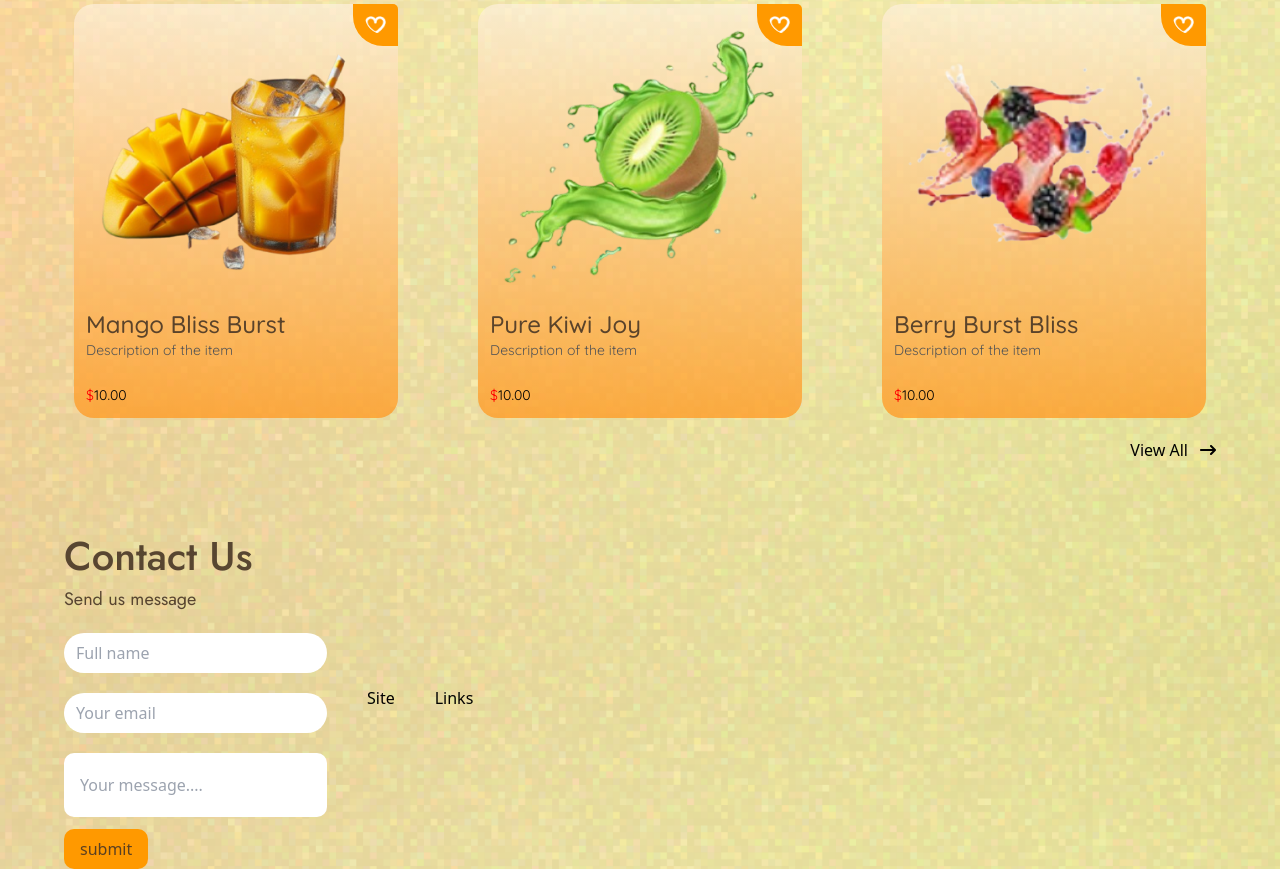
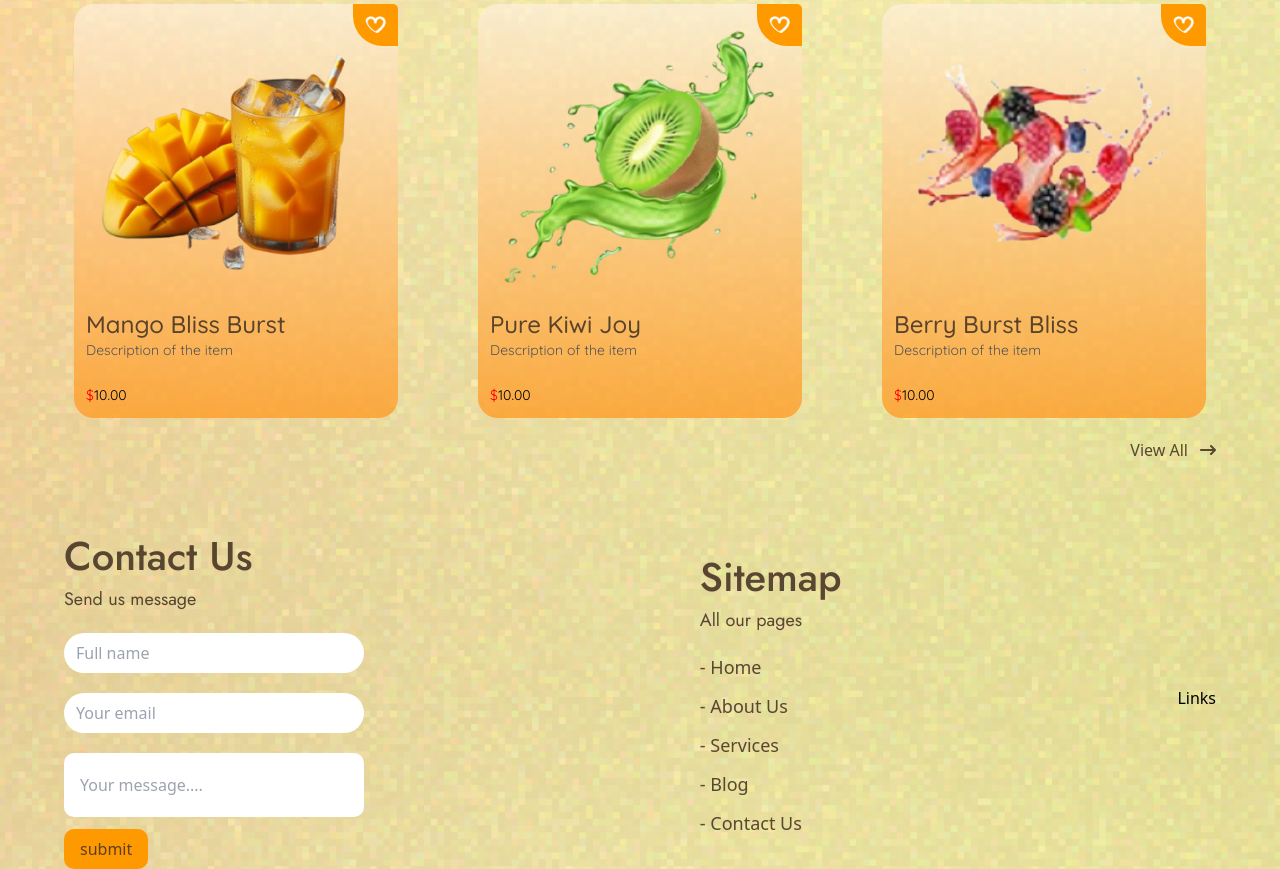
Before and after one commit to Faruqoloyede/Juice-website, a React (Vite) app: page / in a window 1280 px wide. Shown: the part 1569-2438 px from the top of the page. Built offline with nearby package versions, Linux system fonts and the light colour scheme.

Commit message:
added contact section

```diff
--- a/src/components/Contact.jsx
+++ b/src/components/Contact.jsx
@@ -7,7 +7,7 @@ const Contact = () => {
         <h1 className="text-[40px] font-medium font-jost text-brown">Contact Us</h1>
         <p className='text-[18px] font-jost text-brown mb-5'>Send us message</p>
         <form className='flex flex-col gap-5 my-3'>
-            <input type="text" placeholder='Full name' className='px-3 py-2 rounded-full outline-none' />
+            <input type="text" placeholder='Full name' className='px-3 py-2 rounded-full outline-none sm:w-[300px] w-[100%]' />
             <input type="email" placeholder='Your email' className='px-3 py-2 rounded-full outline-none' />
             <input type="text" placeholder='Your message....' className='px-4 py-5 rounded-[10px] outline-none' />
         </form>
--- a/src/components/Footer.jsx
+++ b/src/components/Footer.jsx
@@ -5,7 +5,7 @@ import Links from './Links'
 
 const Footer = () => {
   return (
-    <div className='flex flex-wrap items-center gap-10'>
+    <div className='flex flex-wrap items-center justify-between gap-10'>
         <Contact />
         <Site />
         <Links />
--- a/src/components/Menu.jsx
+++ b/src/components/Menu.jsx
@@ -24,7 +24,7 @@ const Menu = () => {
             </div>
             ))}
         </div>
-        <p className='flex items-center sm:justify-end justify-center mt-5'>View All<FaArrowRightLong className='ml-3' /> </p>
+        <p className='flex items-center sm:justify-end justify-center mt-5 text-brown'>View All<FaArrowRightLong className='ml-3' /> </p>
     </div>
   )
 }
--- a/src/components/Site.jsx
+++ b/src/components/Site.jsx
@@ -1,8 +1,19 @@
 import React from 'react'
+import { site } from '../constant'
 
 const Site = () => {
   return (
-    <div>Site</div>
+    <div>
+      <h1 className='text-[40px] font-medium font-jost text-brown'>Sitemap</h1>
+      <p className='text-[18px] font-jost text-brown mb-5'>All our pages</p>
+      <ul className='list-none flex flex-col gap-3 my-3'>
+        {site.map((item)=>(
+          <li className='text-[18px] font-medium text-brown' key={item.id}>
+            <a href={`#${item.id}`}>{item.link}</a>
+          </li>
+        ))}
+      </ul>
+    </div>
   )
 }
 
--- a/src/constant/index.js
+++ b/src/constant/index.js
@@ -59,3 +59,26 @@ export const menu = [
         price: 10
     },
 ]
+
+export const site = [
+    {
+        id: "home",
+        link: "- Home"
+    },
+    {
+        id: "about",
+        link: "- About Us"
+    },
+    {
+        id: "service",
+        link: "- Services"
+    },
+    {
+        id: "blog",
+        link: "- Blog"
+    },
+    {
+        id: "contact",
+        link: "- Contact Us"
+    }
+]
```
